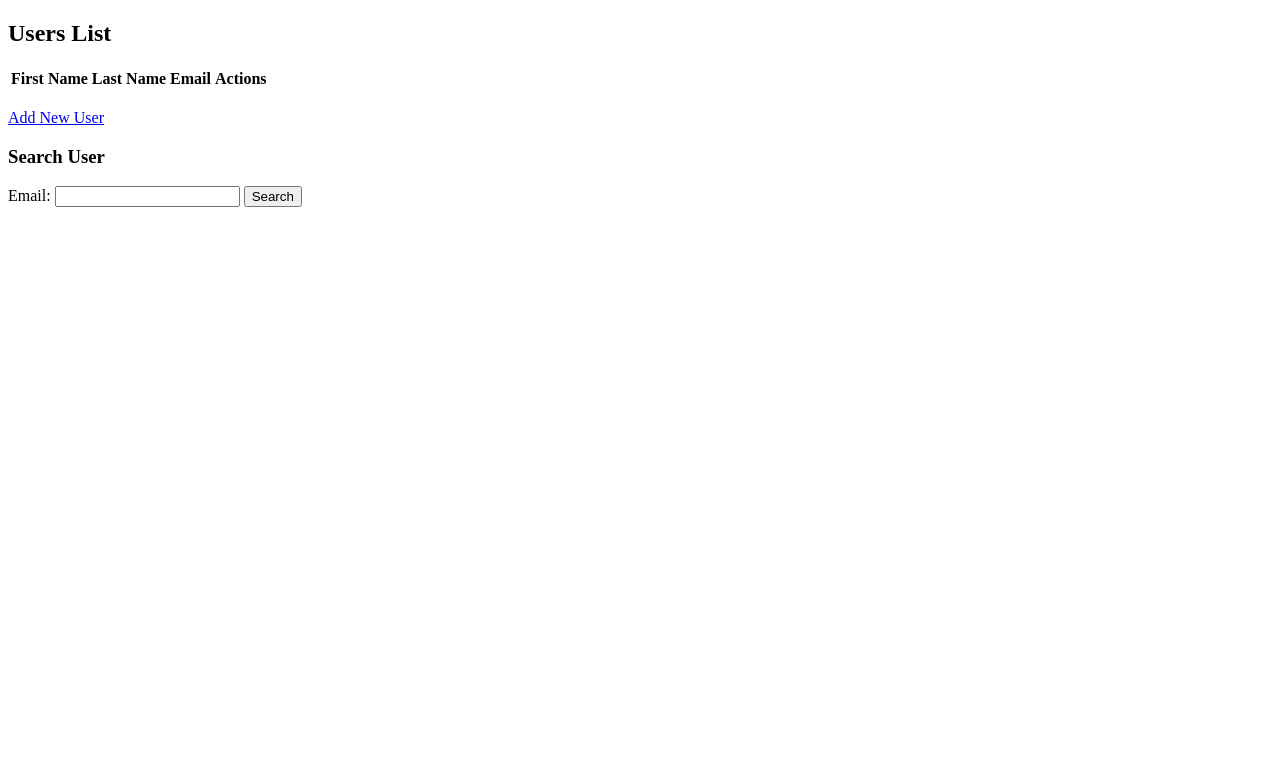
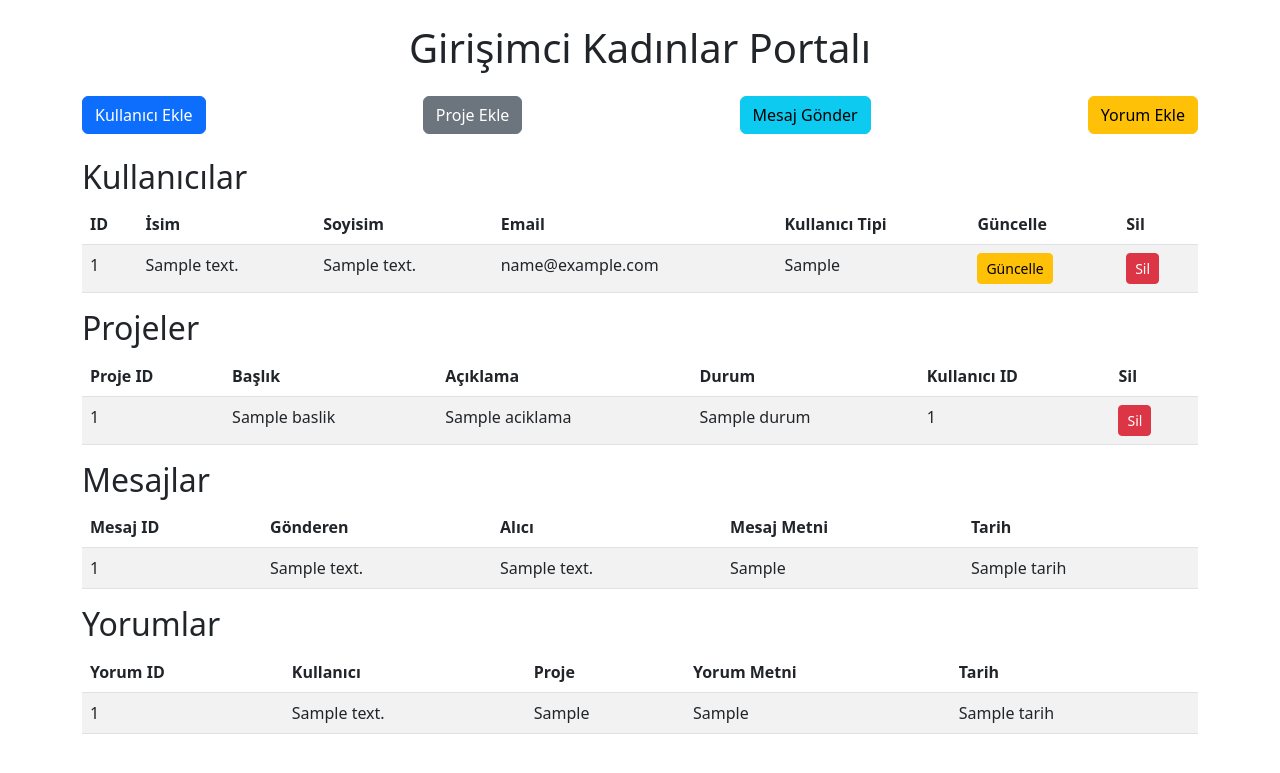
Before and after one commit to damlas123/vtys_project, a Flask app: page / in a window 1280 px wide. Shown: the top 773 px of the page. Run offline with Flask 3, Linux system fonts and the light colour scheme; a database or web service that is not in the repository returns one stand-in record (values such as "Sample title"); lists and menus that the app fills with data are empty; some libraries are stand-ins or nearby versions.

Commit message:
Update index.html

```diff
--- a/templates/index.html
+++ b/templates/index.html
@@ -3,41 +3,136 @@
 <head>
     <meta charset="UTF-8">
     <meta name="viewport" content="width=device-width, initial-scale=1.0">
-    <title>User Management</title>
+    <title>Girişimci Kadınlar</title>
+    <link rel="stylesheet" href="https://cdn.jsdelivr.net/npm/bootstrap@5.3.0/dist/css/bootstrap.min.css">
 </head>
 <body>
-    <h2>Users List</h2>
-    <table>
+    <div class="container mt-4">
+        <h1 class="text-center">Girişimci Kadınlar Portalı</h1>
+
+        <!-- Navigation Buttons -->
+        <div class="d-flex justify-content-between my-4">
+            <a href="/add_user" class="btn btn-primary">Kullanıcı Ekle</a>
+            <a href="/add_project" class="btn btn-secondary">Proje Ekle</a>
+            <a href="/add_message" class="btn btn-info">Mesaj Gönder</a>
+            <a href="/add_comment" class="btn btn-warning">Yorum Ekle</a>
+        </div>
+
+        <!-- Kullanıcılar Tablosu -->
+        <h2>Kullanıcılar</h2>
+        <table class="table table-striped">
             <thead>
                 <tr>
-                <th>First Name</th>
-                <th>Last Name</th>
+                    <th>ID</th>
+                    <th>İsim</th>
+                    <th>Soyisim</th>
                     <th>Email</th>
-                <th>Actions</th>
+                    <th>Kullanıcı Tipi</th>
+                    <th>Güncelle</th>
+                    <th>Sil</th>
                 </tr>
             </thead>
             <tbody>
-            {% for user in users %}
+                {% for user in kullanicilar %}
                 <tr>
-                <td>{{ user[1] }}</td>
-                <td>{{ user[2] }}</td>
-                <td>{{ user[3] }}</td>
+                    <td>{{ user.id }}</td>
+                    <td>{{ user.isim }}</td>
+                    <td>{{ user.soyisim }}</td>
+                    <td>{{ user.email }}</td>
+                    <td>{{ user.kullanici_tipi }}</td>
                     <td>
-                    <a href="{{ url_for('update_user', user_id=user[0]) }}">Update</a> |
-                    <a href="{{ url_for('delete_user', user_id=user[0]) }}">Delete</a>
+                        <a href="/update_user/{{ user.id }}" class="btn btn-warning btn-sm">Güncelle</a>
+                    </td>
+                    <td>
+                        <form action="/delete_user/{{ user.id }}" method="post" onsubmit="return confirm('Bu kullanıcıyı silmek istediğinize emin misiniz?');">
+                            <button type="submit" class="btn btn-danger btn-sm">Sil</button>
+                        </form>
                     </td>
                 </tr>
                 {% endfor %}
             </tbody>
         </table>
-    <br>
-    <a href="{{ url_for('add_user') }}">Add New User</a>
-    <br>
-    <h3>Search User</h3>
-    <form action="{{ url_for('search_user') }}" method="POST">
-        <label for="email">Email: </label>
-        <input type="text" name="email" required>
-        <input type="submit" value="Search">
+
+        <!-- Projeler Tablosu -->
+        <h2>Projeler</h2>
+        <table class="table table-striped">
+            <thead>
+                <tr>
+                    <th>Proje ID</th>
+                    <th>Başlık</th>
+                    <th>Açıklama</th>
+                    <th>Durum</th>
+                    <th>Kullanıcı ID</th>
+                    <th>Sil</th>
+                </tr>
+            </thead>
+            <tbody>
+                {% for proje in projeler %}
+                <tr>
+                    <td>{{ proje.proje_id }}</td>
+                    <td>{{ proje.baslik }}</td>
+                    <td>{{ proje.aciklama }}</td>
+                    <td>{{ proje.durum }}</td>
+                    <td>{{ proje.kullanici_id }}</td>
+                    <td>
+                        <form action="/delete_project/{{ proje.proje_id }}" method="post" onsubmit="return confirm('Bu projeyi silmek istediğinize emin misiniz?');">
+                            <button type="submit" class="btn btn-danger btn-sm">Sil</button>
                         </form>
+                    </td>
+                </tr>
+                {% endfor %}
+            </tbody>
+        </table>
+
+        <!-- Mesajlar Tablosu -->
+        <h2>Mesajlar</h2>
+        <table class="table table-striped">
+            <thead>
+                <tr>
+                    <th>Mesaj ID</th>
+                    <th>Gönderen</th>
+                    <th>Alıcı</th>
+                    <th>Mesaj Metni</th>
+                    <th>Tarih</th>
+                </tr>
+            </thead>
+            <tbody>
+                {% for mesaj in mesajlar %}
+                <tr>
+                    <td>{{ mesaj.mesaj_id }}</td>
+                    <td>{{ mesaj.gonderen_isim }}</td>
+                    <td>{{ mesaj.alici_isim }}</td>
+                    <td>{{ mesaj.mesaj_metni }}</td>
+                    <td>{{ mesaj.tarih }}</td>
+                </tr>
+                {% endfor %}
+            </tbody>
+        </table>
+
+        <!-- Yorumlar Tablosu -->
+        <h2>Yorumlar</h2>
+        <table class="table table-striped">
+            <thead>
+                <tr>
+                    <th>Yorum ID</th>
+                    <th>Kullanıcı</th>
+                    <th>Proje</th>
+                    <th>Yorum Metni</th>
+                    <th>Tarih</th>
+                </tr>
+            </thead>
+            <tbody>
+                {% for yorum in yorumlar %}
+                <tr>
+                    <td>{{ yorum.yorum_id }}</td>
+                    <td>{{ yorum.kullanici_isim }}</td>
+                    <td>{{ yorum.proje_baslik }}</td>
+                    <td>{{ yorum.yorum_metni }}</td>
+                    <td>{{ yorum.tarih }}</td>
+                </tr>
+                {% endfor %}
+            </tbody>
+        </table>
+    </div>
 </body>
 </html>
```
Lines whose indentation alone changed are shown as unchanged.
